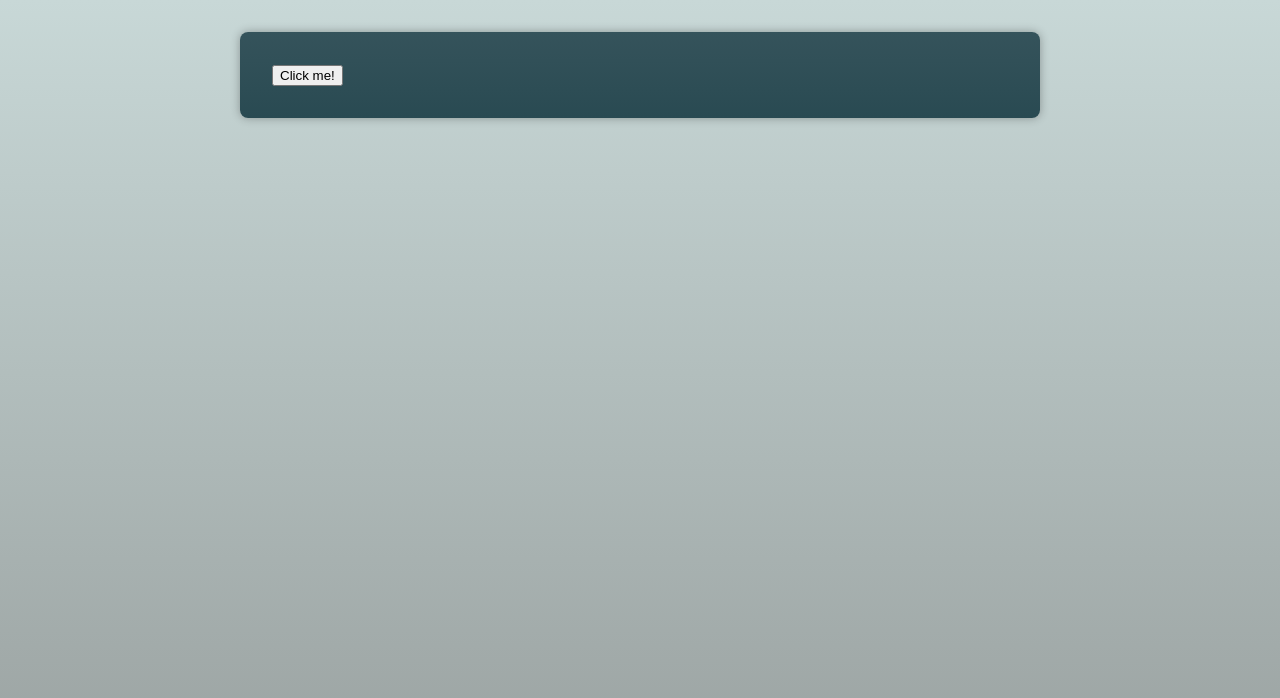
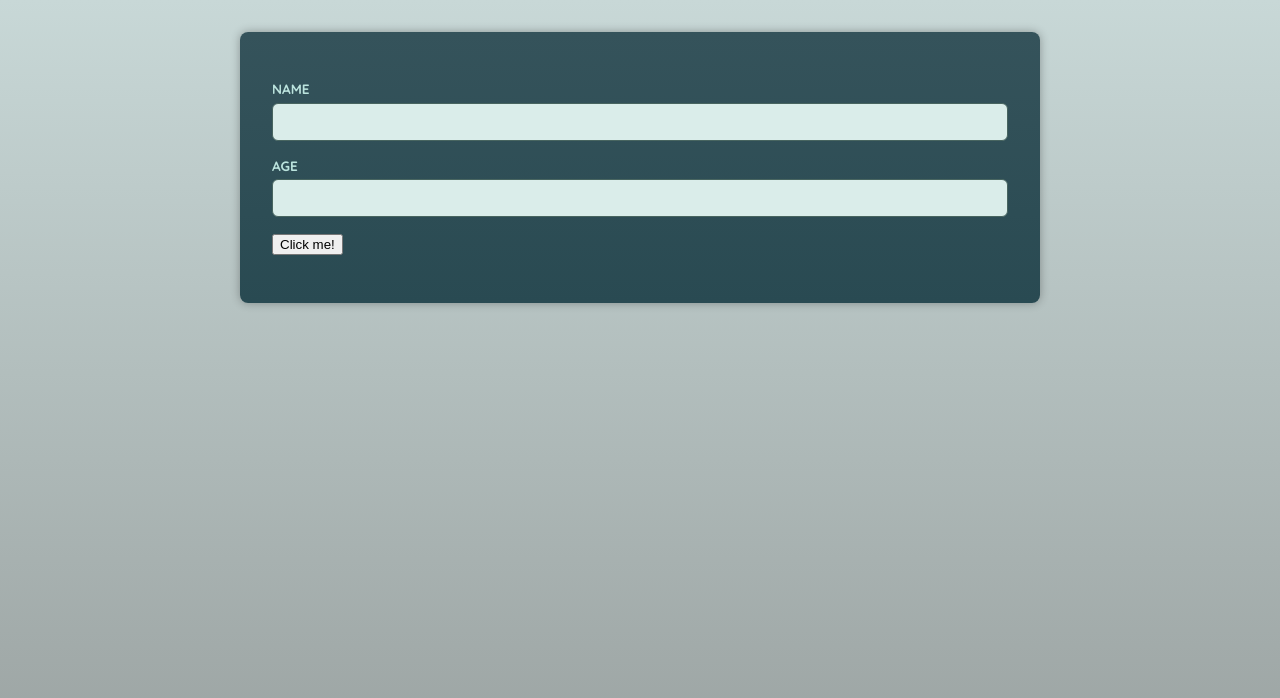
Before and after one commit to kszys90/typescript-practice, a React (Vite) app: page / in a window 1280 px wide. Shown: the top 698 px of the page. Built offline with nearby package versions, Linux system fonts and the light colour scheme; a web font is replaced by a local one.

Commit message:
Form component created

```diff
--- a/src/App.tsx
+++ b/src/App.tsx
@@ -1,10 +1,21 @@
 import Button from "./components/Button";
-import Container from "./components/Container";
+import Form from "./components/Form";
+import Input from "./components/Input";
+import React from 'react'
 
 function App() {
+  function handleSave(data: unknown) {
+    const extractedData = data as { name: string, id: number }
+  }
   return (
     <main>
-      <Container as={'div'}><Container as={Button}>Click me!</Container></Container>
+      <Form onSave={handleSave}>
+        <Input label="Name" id="name" type="text" />
+        <Input label="Age" id="age" type="number" />
+        <p>
+          <Button>Click me!</Button>
+        </p>
+      </Form>
     </main>
   )
 }
--- /dev/null
+++ b/src/components/Form.tsx
@@ -0,0 +1,23 @@
+import { type FormEvent, type ComponentPropsWithoutRef } from "react"
+
+type FormProps = ComponentPropsWithoutRef<'form'> & {
+    onSave: (value: unknown) => void
+}
+
+export default function Form({ onSave, children, ...otherProps }: FormProps) {
+    function handleSubmit(event: FormEvent<HTMLFormElement>) {
+        event.preventDefault()
+        const formData = new FormData(event.currentTarget)
+        const data = Object.fromEntries(formData)
+        onSave(data)
+    }
+    return (
+        <form
+            onSubmit={handleSubmit}
+            {...otherProps}
+        >
+            {children}
+
+        </form>
+    )
+}
--- a/src/components/Input.tsx
+++ b/src/components/Input.tsx
@@ -9,7 +9,7 @@ const Input = forwardRef<HTMLInputElement, InputProps>(function Input({ label, i
     return (
         <p>
             <label htmlFor={id}>{label}</label>
-            <input id={id}{...props} ref={ref} />
+            <input id={id} name={id}{...props} ref={ref} />
         </p>
     )
 })
```
